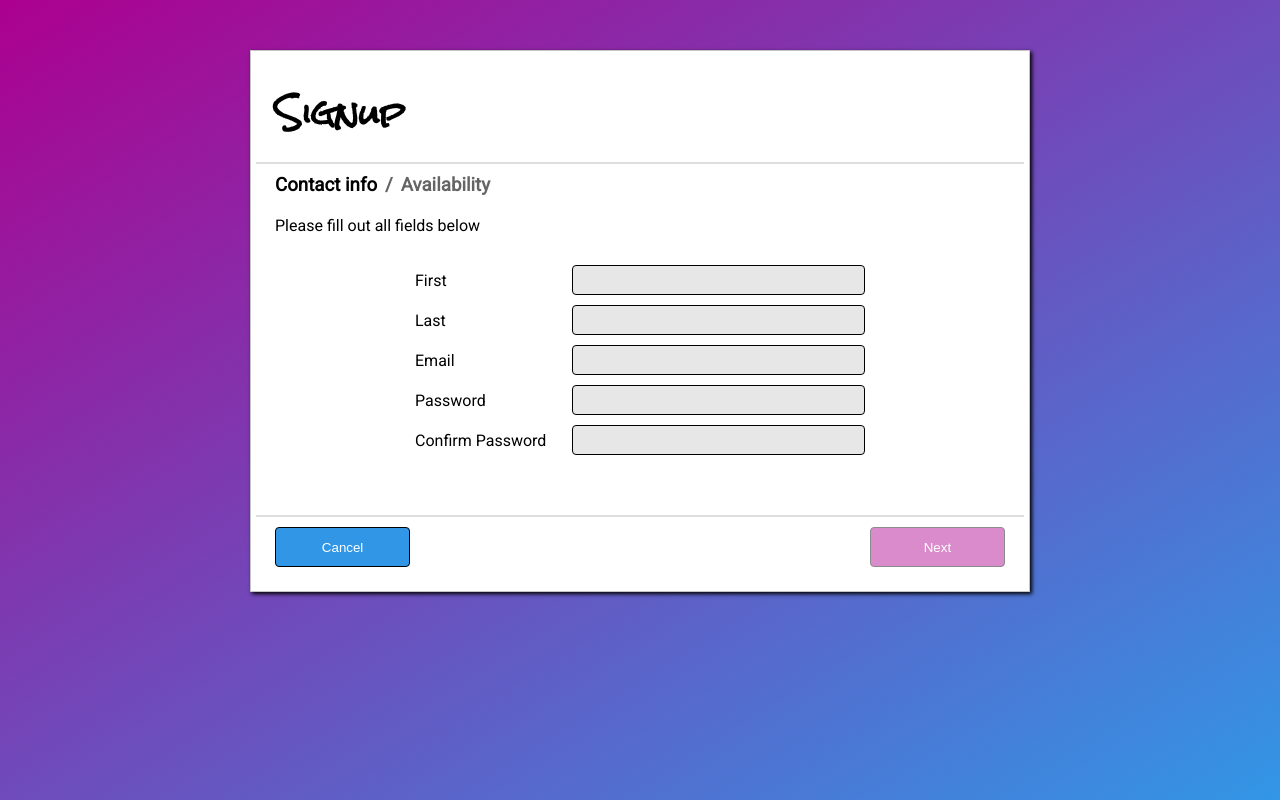
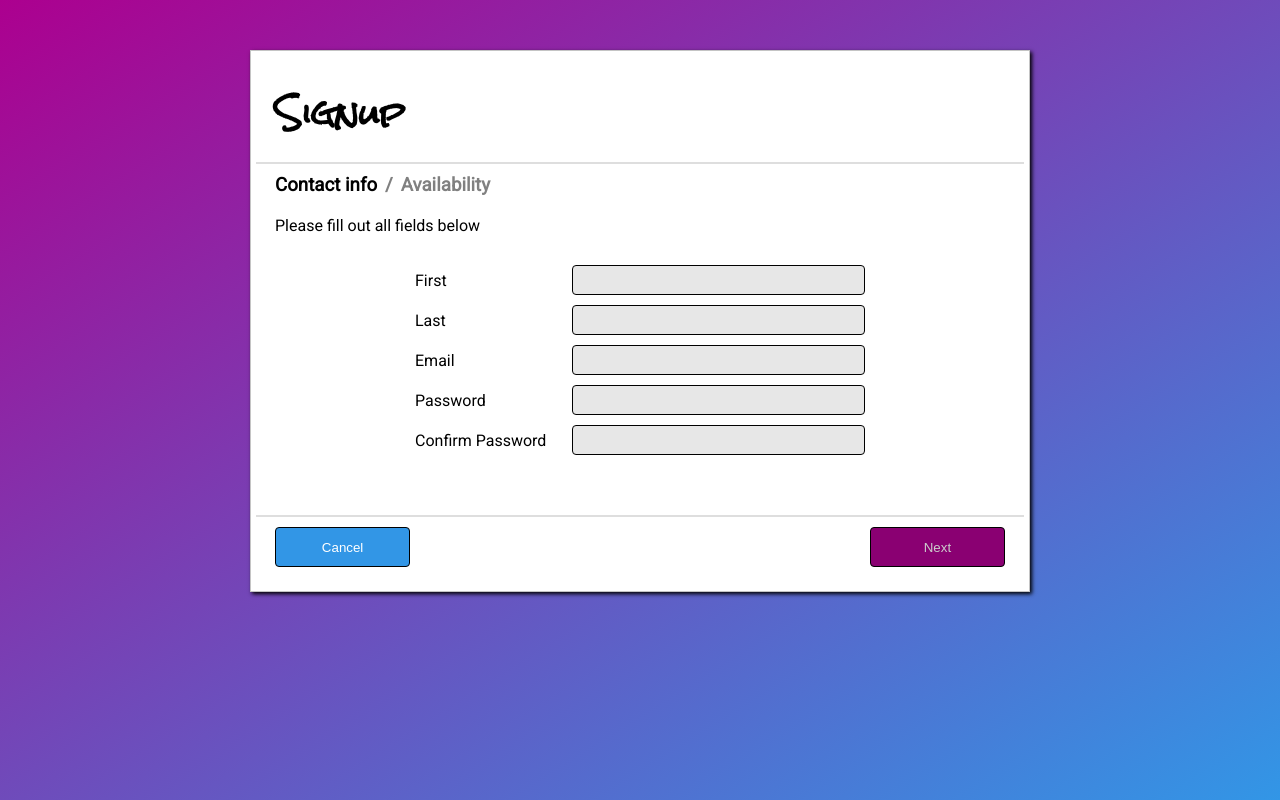
Before and after one commit to tsairinius/form-wizard, a React (Create React App) app: page / in a window 1280 px wide. Built offline with nearby package versions, Linux system fonts and the light colour scheme.

Commit message:
No longer using opacity property in CSS as it's causing issues in the deployed Github page

```diff
--- a/src/App.css
+++ b/src/App.css
@@ -16,12 +16,12 @@
 }
 
 .form-wizard-app button:disabled {
-  opacity: 45%;
+  filter: brightness(80%);
 }
 
 .form-wizard-app button:not(:disabled):hover {
   cursor: pointer;
-  opacity: 80%;
+  filter: brightness(110%)
 }
 
 .form-wizard-app button.primary {
--- a/src/components/Breadcrumbs/Breadcrumbs.css
+++ b/src/components/Breadcrumbs/Breadcrumbs.css
@@ -3,7 +3,7 @@
 }
 
 .breadcrumbs h3 {
-    opacity: 60%;
+    color: gray;
 }
 
 .breadcrumbs .breadcrumb-slash {
@@ -11,5 +11,5 @@
 }
 
 .breadcrumbs .active-step {
-    opacity: 100%;
+    color: black;
 }
--- a/src/components/UserAvailability/TimeBlock.css
+++ b/src/components/UserAvailability/TimeBlock.css
@@ -8,8 +8,7 @@
 }
 
 .time-block:not(.read-only):hover {
-    background: #258381;
-    opacity: 50%;
+    background: #66b4b3;
 }
 
 .time-block.is-active {
```
